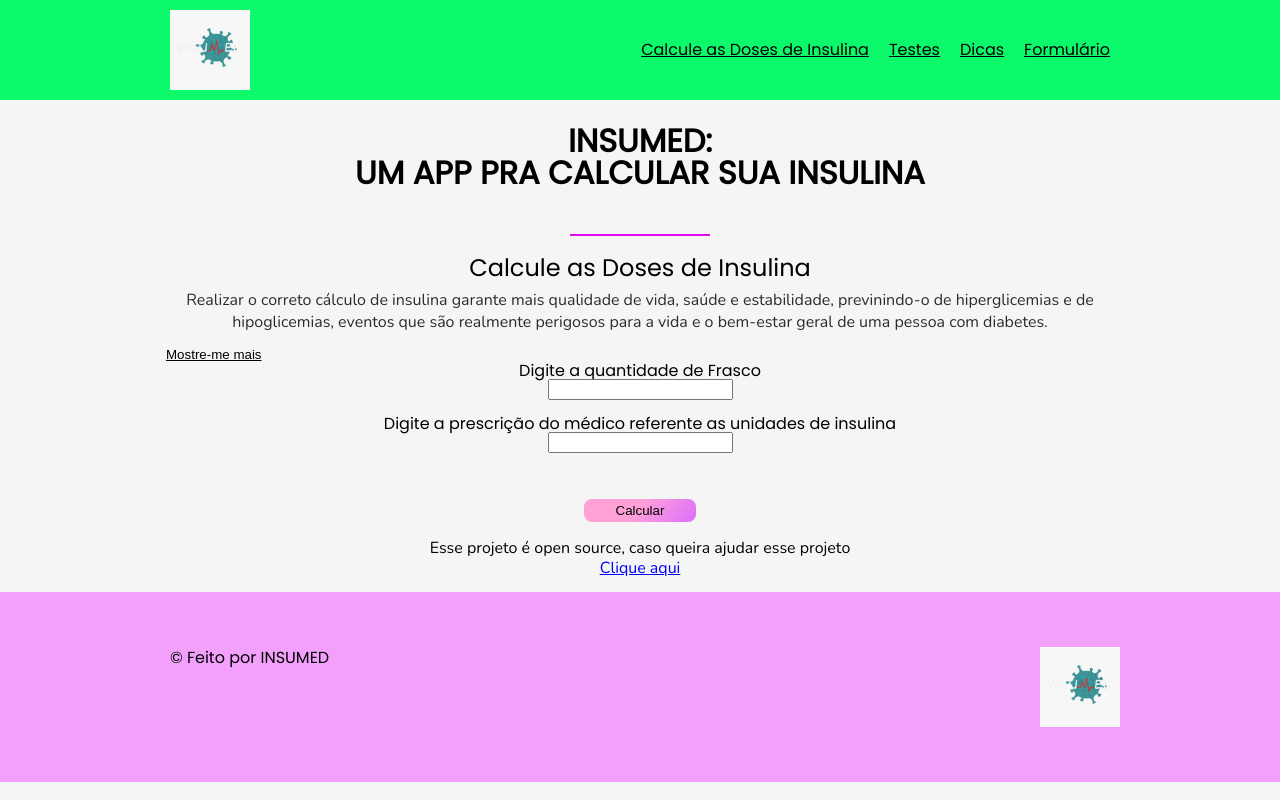
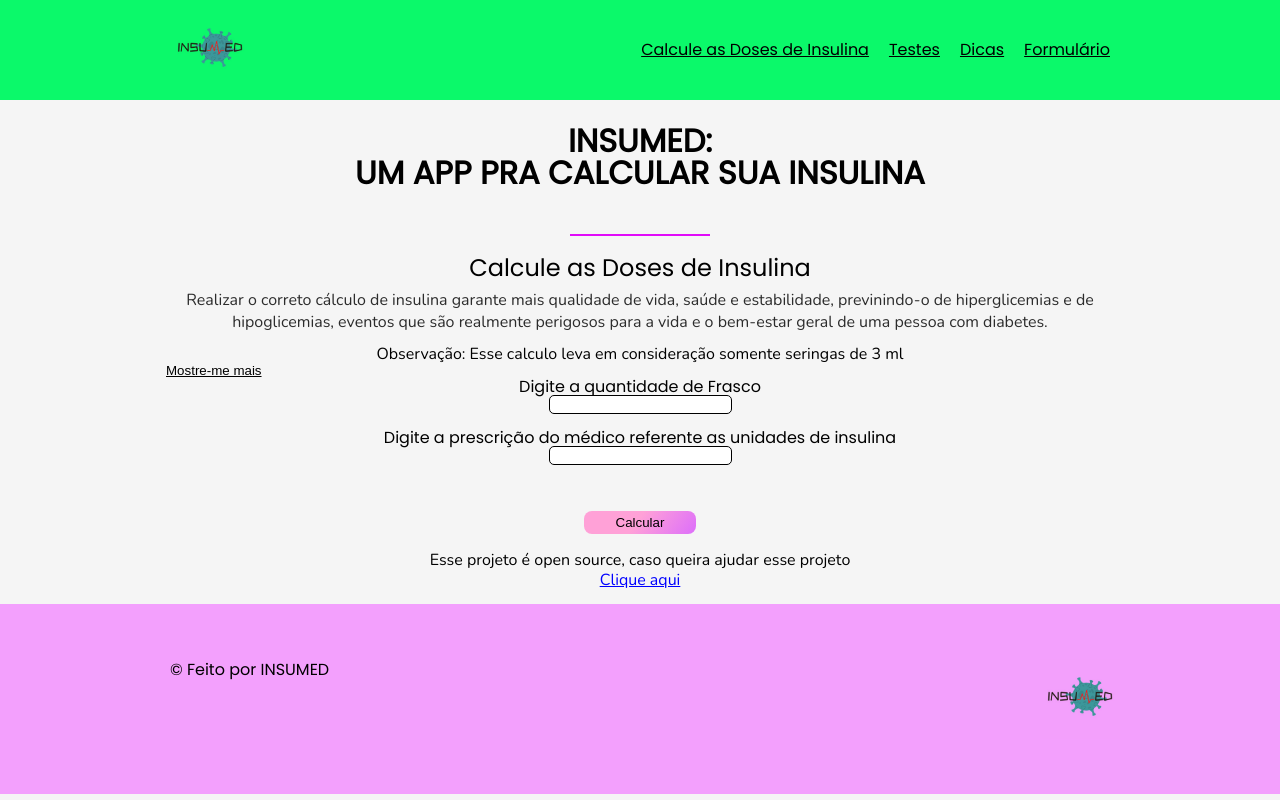
Before and after one commit to Caiqueacau-02/Insumed, a plain HTML site: page index.html in a window 1280 px wide. Both pictures are taken after a click on the button "Mostre-me mais". Drawn offline with nearby package versions, Linux system fonts and the light colour scheme.

Commit message:
alterações

```diff
--- a/css/styles.css
+++ b/css/styles.css
@@ -158,11 +158,15 @@ img{
 
 .input1{
 	max-width: 200px;
+	border-radius: 5px;
+	border: solid 1px;
 
 }
 
 .input2{
 	max-width: 200px;
+	border-radius: 5px;
+	border: solid 1px;
 
 }
 
@@ -379,11 +383,15 @@ label{
 
 input{
 	margin-bottom: 1rem;
+	border-radius: 5px;
+	border: solid 1px;
 
 }
 
 .input__form{
 	width: 20rem;
+	border-radius: 5px;
+	border: solid 1px;
 }
 
 .testes__label{
--- a/index.html
+++ b/index.html
@@ -22,7 +22,7 @@
 		<div class="menu-bg">
 			<div class="menu">
 				<div class="menu__logo">
-					<a href="index.html"><img src="img/logo-img.jpeg" alt="logo"></a>
+					<a href="index.html"><img src="img/logo-img-verde.jpeg" alt="logo"></a>
 				</div> <!--menu__logo-->
 				<nav class="nav">
 					<ul class="nav__list">
@@ -71,7 +71,7 @@
 		<p class="footer__copyright"> © Feito por INSUMED
 		</p>
 		<a href="index.html">
-			<img src="img/logo-img.jpeg" alt="INSUMED" class="footer__logo">
+			<img src="img/logo-img-rosa.jpeg" alt="INSUMED" class="footer__logo">
 		</a>
 	</footer><!--footer-->
 </body>
--- a/script.js
+++ b/script.js
@@ -116,10 +116,10 @@ btn.addEventListener("click", function() {
 
     var div = document.querySelector("#container");
 
-  if(div.style.display === "none") {
-        div.style.display = "block";
+  if(div.style.display === "block") {
+        div.style.display = "none";
     } else {
-  	div.style.display = "none";
+  	div.style.display = "block";
   }
 
 });
```
Also changed, not shown: dicas.html (+2 -2 lines), formulario.html (+5 -2 lines), testes.html (+2 -2 lines), img/logo-img-rosa.jpeg (added), img/logo-img-verde.jpeg (added).
